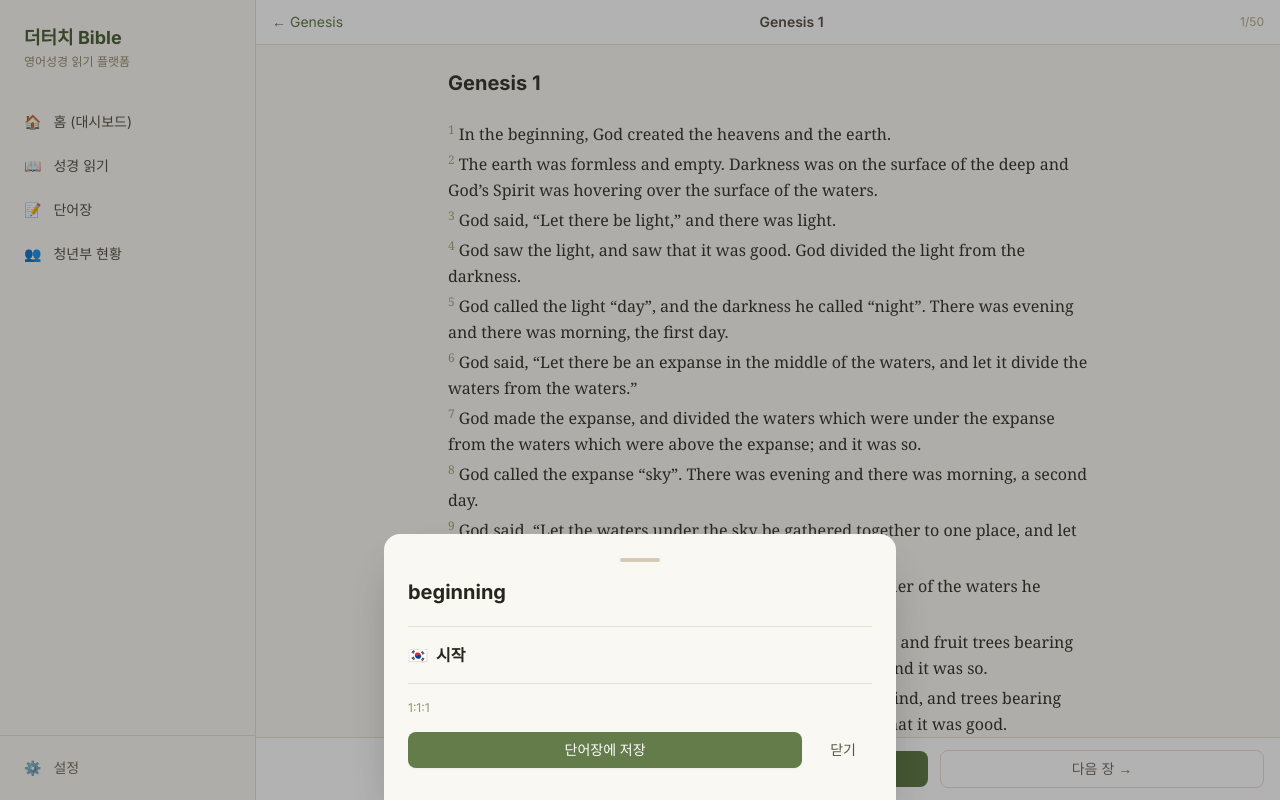
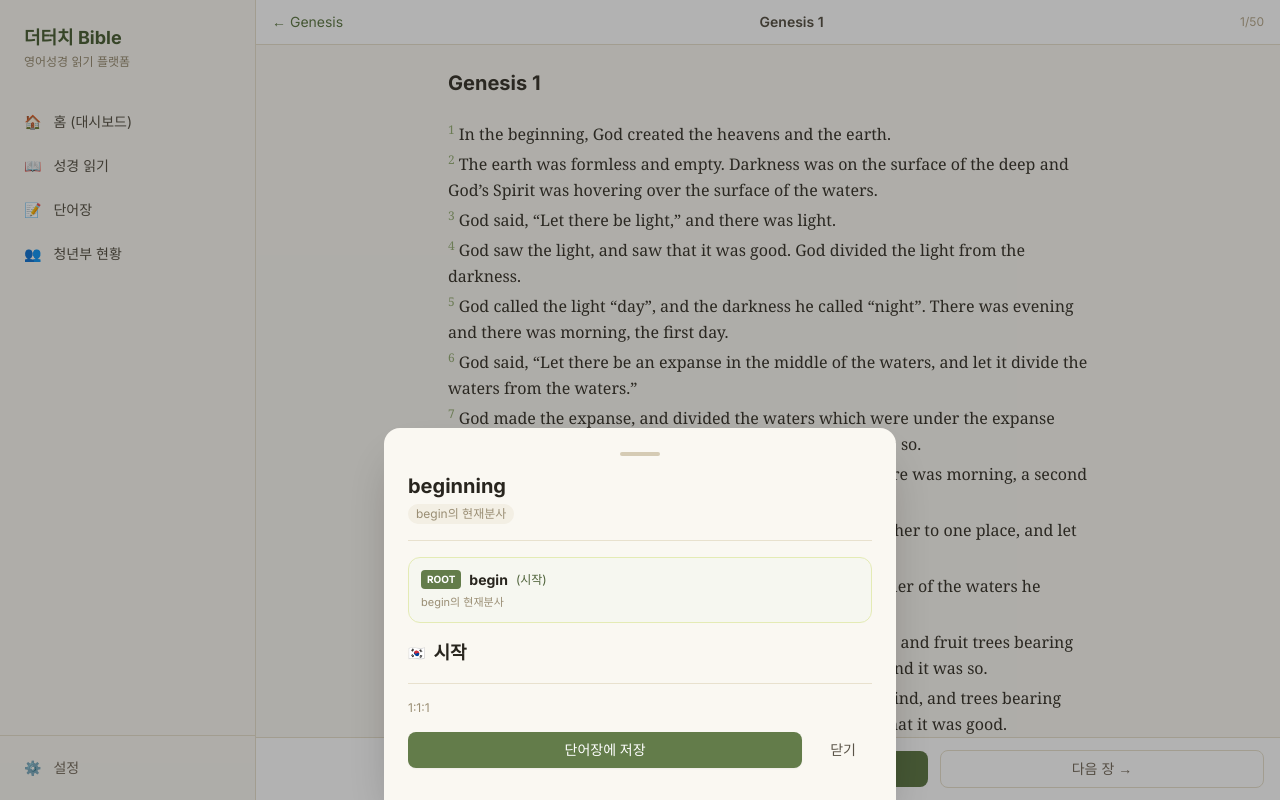
Before and after one commit to theplus2/thetouch-eng-bible, a Next.js app: page /read/1/1 in a window 1280 px wide. Both pictures are taken after a click on the button "beginning". Shown: the top 800 px of the page. Built offline with nearby package versions, Linux system fonts and the light colour scheme; no server answers.

Commit message:
feat: display root form and inflection notes prominently in WordPanel

```diff
--- a/src/components/bible/WordPanel.tsx
+++ b/src/components/bible/WordPanel.tsx
@@ -72,17 +72,43 @@ export default function WordPanel() {
 
           <hr className="border-surface-200" />
 
+          {/* 원형 정보 (활용형일 때만 표시) */}
+          {currentWord.lemma && (
+            <div className="rounded-xl border border-primary-100 bg-primary-50/50 p-3">
+              <div className="flex items-center gap-2">
+                <span className="rounded bg-primary-600 px-1.5 py-0.5 text-[10px] font-bold text-white uppercase">
+                  Root
+                </span>
+                <span className="text-sm font-bold text-surface-900">
+                  {currentWord.lemma}
+                </span>
+                {currentWord.lemmaMeaning && (
+                  <span className="text-xs text-primary-700">
+                    ({currentWord.lemmaMeaning})
+                  </span>
+                )}
+              </div>
+              {currentWord.inflectionNote && (
+                <p className="mt-1 text-[11px] text-surface-500">
+                  {currentWord.inflectionNote}
+                </p>
+              )}
+            </div>
+          )}
+
           {/* 한글 뜻 + 설명 */}
           {(currentWord.koreanMeaning || currentWord.koreanDef) && (
             <div className="space-y-2">
               {currentWord.koreanMeaning && (
-                <div>
-                  <span className="mr-2">🇰🇷</span>
-                  <span className="font-semibold text-surface-900">{currentWord.koreanMeaning}</span>
+                <div className="flex items-center gap-2">
+                  <span className="text-sm">🇰🇷</span>
+                  <span className="text-lg font-bold text-surface-900">
+                    {currentWord.koreanMeaning}
+                  </span>
                 </div>
               )}
               {currentWord.koreanDef && (
-                <p className="text-sm leading-relaxed text-surface-700 bg-surface-50 p-3 rounded-lg border border-surface-100 italic">
+                <p className="rounded-lg border border-surface-100 bg-surface-50 p-3 text-sm italic leading-relaxed text-surface-700">
                   &quot;{currentWord.koreanDef}&quot;
                 </p>
               )}
@@ -91,13 +117,13 @@ export default function WordPanel() {
 
           {/* 영어 정의 */}
           {currentWord.englishDef && (
-            <p className="text-xs text-surface-400 font-serif leading-tight">
+            <p className="font-serif text-xs leading-tight text-surface-400">
               Definition: {currentWord.englishDef}
             </p>
           )}
 
           {/* 고유명사 fallback */}
-          {currentWord.isProperNoun && !currentWord.englishDef && (
+          {currentWord.isProperNoun && !currentWord.englishDef && !currentWord.koreanMeaning && !currentWord.lemmaMeaning && (
             <p className="text-sm italic text-surface-500">
               성경 고유명사입니다.
             </p>
--- a/src/hooks/useWordLookup.ts
+++ b/src/hooks/useWordLookup.ts
@@ -46,50 +46,61 @@ export function useWordLookup() {
       if (dictResult) resolvedLemma = altLemma;
     }
 
-    // 4. 한국어 번역 — 원형(resolvedLemma)으로 번역해야 품질이 좋음
-    const translationTarget = resolvedLemma !== normalizedWord ? resolvedLemma : normalizedWord;
-    const [rawMeaning, rawDef] = await Promise.all([
-      translateToKorean(translationTarget),
+    // 4. 한국어 번역 전략
+    // - 원형(lemma)과 검색한 단어(word)가 다를 경우, 둘 다 번역 시도
+    const needsLemmaTranslation = lemma !== normalizedWord;
+
+    const [rawWordMeaning, rawDef, rawLemmaMeaning] = await Promise.all([
+      translateToKorean(normalizedWord),
       dictResult?.meanings?.[0]?.definitions?.[0]?.definition
         ? translateToKorean(dictResult.meanings[0].definitions[0].definition)
-        : Promise.resolve(undefined)
+        : Promise.resolve(undefined),
+      needsLemmaTranslation ? translateToKorean(lemma) : Promise.resolve(undefined)
     ]);
 
-    // 번역 결과가 원문과 동일하면 유의미한 번역이 아니므로 제거
-    const koreanMeaning = (rawMeaning && rawMeaning.toLowerCase() !== translationTarget.toLowerCase())
-      ? rawMeaning
+    // 번역 결과 정제 (원문과 동일한 결과는 제외)
+    const koreanMeaning = (rawWordMeaning && rawWordMeaning.toLowerCase() !== normalizedWord.toLowerCase())
+      ? rawWordMeaning
       : undefined;
+
+    const lemmaMeaning = (rawLemmaMeaning && rawLemmaMeaning.toLowerCase() !== lemma.toLowerCase())
+      ? rawLemmaMeaning
+      : undefined;
+
     const koreanDef = (rawDef && rawDef !== dictResult?.meanings?.[0]?.definitions?.[0]?.definition)
       ? rawDef
       : undefined;
 
-    // 활용형 노트 완성 (rawNote가 null인 경우 resolvedLemma로 생성)
+    // 활용형 노트 완성 (항상 lemma 정보를 바탕으로 생성)
     let inflectionNote: string | undefined;
-    if (resolvedLemma !== normalizedWord) {
+    if (needsLemmaTranslation) {
       if (rawNote) {
         inflectionNote = rawNote;
       } else {
-        // -ing / -ed 계열로 자동 판별
+        // 자동 생성 규칙
         if (normalizedWord.endsWith('ing')) {
-          inflectionNote = `${resolvedLemma}의 현재분사`;
+          inflectionNote = `${lemma}의 현재분사`;
         } else if (normalizedWord.endsWith('ed') || normalizedWord.endsWith('d')) {
-          inflectionNote = `${resolvedLemma}의 과거형`;
+          inflectionNote = `${lemma}의 과거형`;
+        } else if (normalizedWord.endsWith('ies') || (normalizedWord.endsWith('s') && !lemma.endsWith('s'))) {
+          inflectionNote = `${lemma}의 복수형/3인칭단수`;
         } else {
-          inflectionNote = `${resolvedLemma}의 활용형`;
+          inflectionNote = `${lemma}의 활용형`;
         }
       }
     }
 
     const result: WordLookupResult = {
       word: normalizedWord,
-      lemma: resolvedLemma !== normalizedWord ? resolvedLemma : undefined,
+      lemma: needsLemmaTranslation ? lemma : undefined,
       inflectionNote,
       phonetic: dictResult?.phonetic ?? undefined,
       partOfSpeech: dictResult?.meanings?.[0]?.partOfSpeech ?? undefined,
       englishDef: dictResult?.meanings?.[0]?.definitions?.[0]?.definition ?? undefined,
-      koreanMeaning: koreanMeaning ?? undefined,
+      koreanMeaning: koreanMeaning || lemmaMeaning, // 단어 뜻이 없으면 원형 뜻으로 대체
       koreanDef: koreanDef ?? undefined,
-      isProperNoun: !dictResult && !koreanMeaning,
+      lemmaMeaning: lemmaMeaning ?? undefined,
+      isProperNoun: !dictResult && !koreanMeaning && !lemmaMeaning,
     };
 
     cache.current.set(normalizedWord, result);
--- a/src/types/dictionary.ts
+++ b/src/types/dictionary.ts
@@ -45,5 +45,7 @@ export interface WordLookupResult {
   koreanMeaning?: string;
   /** 한국어 뜻 풀이/정의 */
   koreanDef?: string;
+  /** 원형(Lemma)의 한국어 뜻 */
+  lemmaMeaning?: string;
   isProperNoun?: boolean;
 }
```
